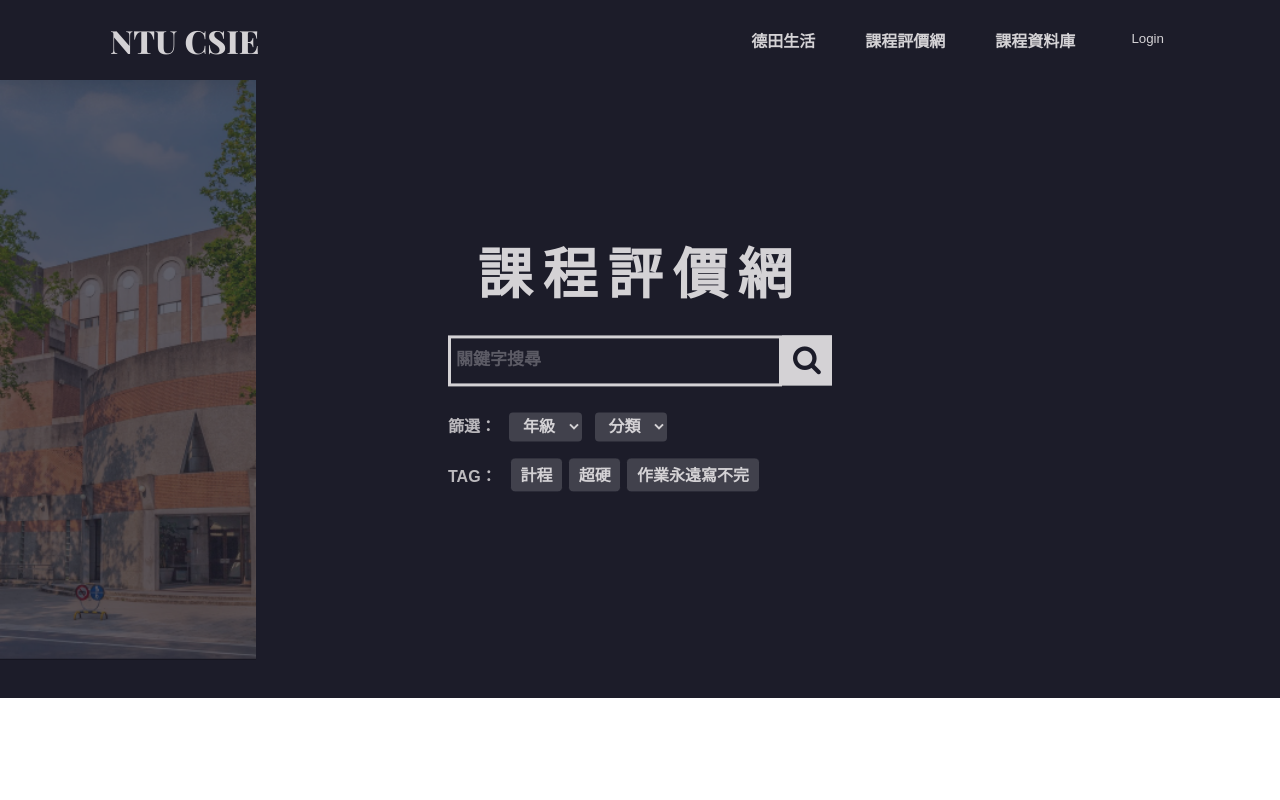
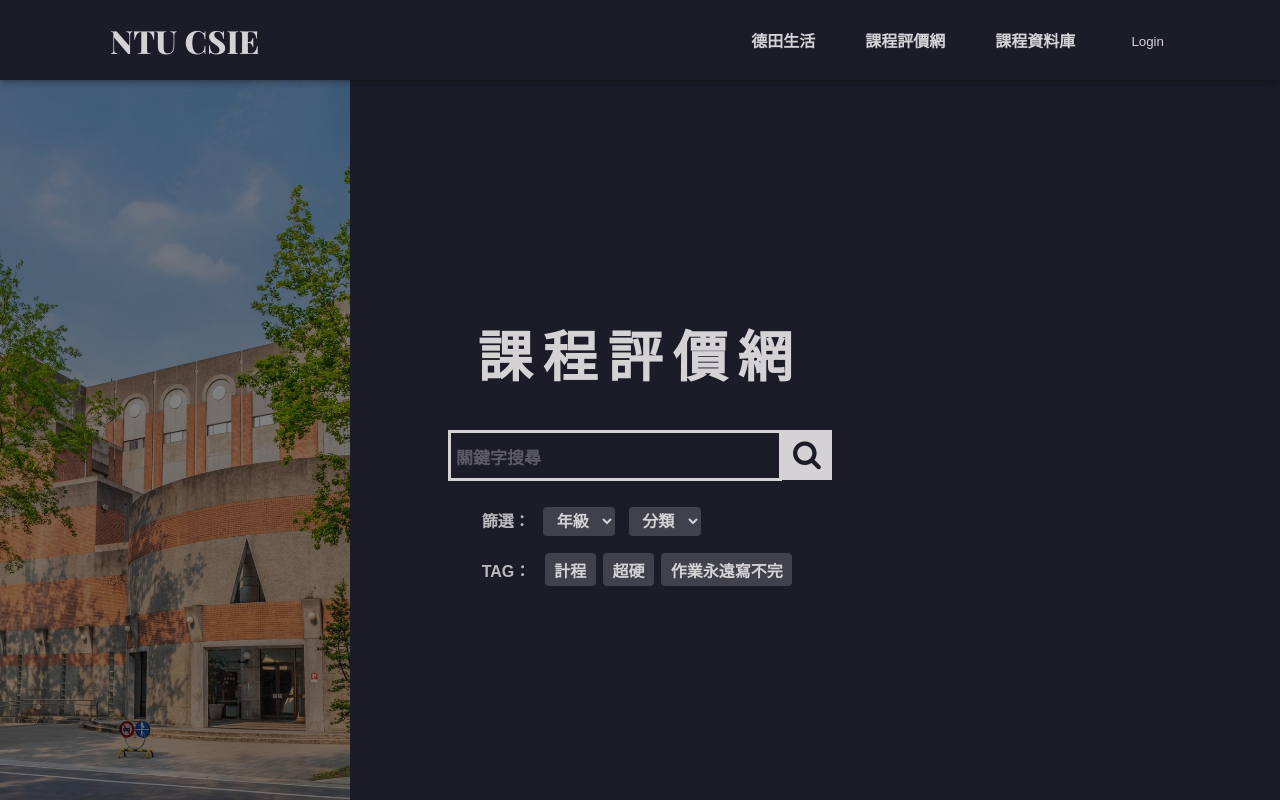
Before and after one commit to NTUCSIECouncil/council.csie-frontend, a Next.js app: page /rate in a window 1280 px wide. Built offline with nearby package versions, Linux system fonts and the light colour scheme; no server answers.

Commit message:
refactor(back): some css suggestions
***The CSS is not adjusted in some pages.***
- change full-screen layout mechanism
- create background images with Image element but not css

```diff
--- a/src/app/layout.tsx
+++ b/src/app/layout.tsx
@@ -11,7 +11,7 @@ const RootLayout: FC<{ children: ReactNode }> = ({ children }) => {
       <body>
         <AuthContextProvider>
           <NavBar />
-          <div style={{ marginTop: '80px' }}>
+          <div>
             {children}
           </div>
         </AuthContextProvider>
--- a/src/app/page.tsx
+++ b/src/app/page.tsx
@@ -1,12 +1,13 @@
 import Link from 'next/link';
 import { type FC } from 'react';
+import Image from 'next/image';
 import styles from './style.module.css';
-// import './globals.css';
+import FullScreen from '@/components/FullScreen';
 
 const Page: FC = () => {
   return (
-    <main>
-      <div className={styles.homepageLayout}>
+    <FullScreen className={styles.homepageLayout}>
+      <Image className={styles.background} src="/building.jpg" width="1000" height="1000" alt="background"/>
       <Link href="/life">
         <button className={styles.button}>
           <div className={styles.buttonLayout}>
@@ -40,8 +41,7 @@ const Page: FC = () => {
           </div>
         </button>
       </Link>
-        </div>
-    </main>
+    </FullScreen>
   );
 };
 
--- a/src/app/rate/page.tsx
+++ b/src/app/rate/page.tsx
@@ -2,17 +2,19 @@
 // import Search from '@/app/ui/search';
 // import Image from 'next/image';
 import { type FC } from 'react';
+import Image from 'next/image';
 import Link from 'next/link';
 import styles from '@/styles/rate.module.css';
+import FullScreen from '@/components/FullScreen';
 
 const Page: FC = () => {
   return (
-    <main className={styles.bodyRate}>
+    <FullScreen className={styles.bodyRate}>
+      <Image className={styles.background} src="/building.jpg" width="1000" height="1000" alt="background"/>
       <h1 className={styles.titleRate}> 課程評價網</h1>
       {/* the following link is for the search icon of the search bar */}
       <link rel="stylesheet" href="https://cdnjs.cloudflare.com/ajax/libs/font-awesome/4.7.0/css/font-awesome.min.css"></link>
       {/* <div className={styles.courseLayout}> */}
-      <div className={styles.wrap}>
       <div className={styles.search}>
         <input type="text" className={styles.searchTerm} placeholder="關鍵字搜尋" />
         <Link href="/rate/filterResults">
@@ -21,6 +23,7 @@ const Page: FC = () => {
         </button>
         </Link>
       </div>
+      <div className={styles.wrap}>
         <p className={styles.word}>
           篩選：&nbsp;&nbsp;&nbsp;
           <select
@@ -48,7 +51,7 @@ const Page: FC = () => {
           <Link href="/tagged/hw" className={styles.tag}>作業永遠寫不完</Link>
           </p>
       </div>
-    </main>
+    </FullScreen>
   );
 };
 
--- a/src/app/style.module.css
+++ b/src/app/style.module.css
@@ -4,18 +4,20 @@
     justify-content: center;
     align-items: center;
     gap: 35px;
+}
+
+.background {
+    width: 100%;
+    height: 100%;
     position: absolute;
-    bottom: 0;
-    top: 80px;
-    width: 100vw;
+    left: 0;
+    top: 0;
+    object-fit: cover;
     background-color: var(--background);
-    background-image: url("/building.jpg");
-    background-repeat: no-repeat;
-    background-size: 120%;
-    background-position: -150px;
 }
 
 .button {
+    box-shadow: rgba(0, 0, 0, 0.15) 0px 10px 10px;
     background-color: #40465a;
     color: var(--text);
     padding: 0px 20px;
@@ -34,6 +36,10 @@
     display: flex;
     flex-direction: column;
     justify-content: flex-start;
+
+}
+.buttonLayout > h1 {
+    margin-bottom: 10px;
 }
 
 .paragraph {
--- /dev/null
+++ b/src/components/FullScreen.tsx
@@ -0,0 +1,12 @@
+import { type FC } from 'react';
+
+const FullScreen: FC = ({ children, style = {}, ...props }) => {
+  return (
+    <div style={{ ...style, height: 'calc(100vh - 80px)', position: 'relative' }} {...props}>
+      <div style={{ width: '100%', height: '100%', backgroundColor: 'var(--background)', position: 'absolute', zIndex: -100 }}></div>
+      {children}
+    </div>
+  );
+};
+
+export default FullScreen;
--- a/src/components/NavBar.css
+++ b/src/components/NavBar.css
@@ -1,14 +1,13 @@
 nav {
-    position: fixed;
     width: 100%;
     background-color: var(--navbar);
-    top: 0px;
     height: 48px;
     padding: 16px 0px;
     display: flex;
     justify-content: space-between;
     align-items: center;
     z-index: 300;
+    box-shadow: rgba(0, 0, 0, 0.2) 0px 2px 4px -2px, rgba(0, 0, 0, 0.14) 0px 4px 5px 0px, rgba(0, 0, 0, 0.12) 0px 1px 10px 0px;
 }
 
 nav ul {
@@ -18,6 +17,7 @@ nav ul {
     gap: 50px;
     margin: 0;
     padding: 16px 32px;
+    align-items: center;
 }
 
 a {
--- a/src/components/NavBar.tsx
+++ b/src/components/NavBar.tsx
@@ -62,7 +62,7 @@ const NavBar: FC = () => {
           <li>
             <Link href="/database">課程資料庫</Link>
           </li>
-          <li className={roboto.className}>
+          <li>
             {loading
               ? null
               : user === null
--- a/src/styles/rate.module.css
+++ b/src/styles/rate.module.css
@@ -1,23 +1,20 @@
-.body {
-  font-family: Arial, sans-serif;
-  margin: 0;
-  padding: 0;
-  background-color: #1c1c29;
-  /* Set your desired background color here */
-  height: 1200px;
+.background {
+    width: 350px;
+    height: 100%;
+    position: absolute;
+    left: 0;
+    top: 0;
+    z-index: -1;
+    object-fit: cover;
 }
 
 .bodyRate {
   font-family: Arial, sans-serif;
-  margin: 0;
-  padding: 0;
-  background-color: #1c1c29;
-  background-image: url("/building_left.png");
-  background-size: 20%;
-  background-repeat: no-repeat;
-  background-position-x: left;
-  height: 618px;
   /* auto set? */
+  display: flex;
+  flex-direction: column;
+  justify-content: center;
+  align-items: center;
 }
 
 .layoutVer {
@@ -39,7 +36,6 @@
 }
 
 .titleRate {
-  padding-top: 150px;
   text-align: center;
   color: #d4d2d5;
   font-size: 55px;
@@ -228,9 +224,9 @@
 
 /* Search Bar Related */
 .search {
-  padding-top: 60px;
   padding-bottom: 10px;
-  width: 100%;
+  width: 30%;
+  min-width: 350px;
   position: relative;
   display: flex;
 }
@@ -244,11 +240,11 @@
   border-radius: 0px 0 0 0px;
   outline: none;
   background-color: #1c1c29;
+  color: #d4d2d5;
+  font-size: 24px;
 }
 
 .searchTerm:focus {
-  color: #d4d2d5;
-  font-size: 24px;
 }
 
 .searchButton {
@@ -273,11 +269,7 @@
 
 .wrap {
   /*Resize the wrap to see the search bar change!*/
-  width: 30%;
-  position: relative;
-  top: 6%;
-  left: 50%;
-  transform: translate(-50%, -50%);
+/*  width: 30%;*/
 }
 
 /* image related */
```
Lines whose indentation alone changed are shown as unchanged.
